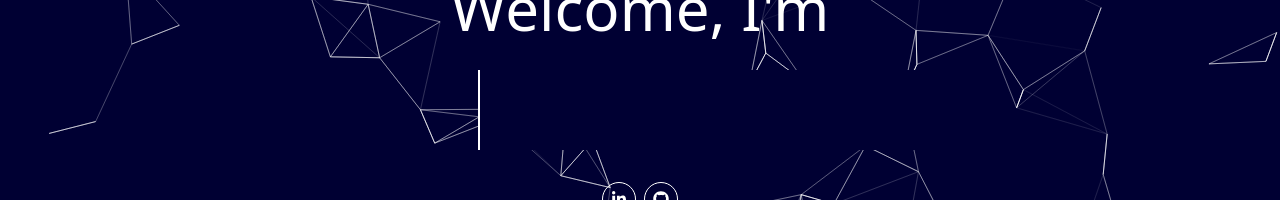
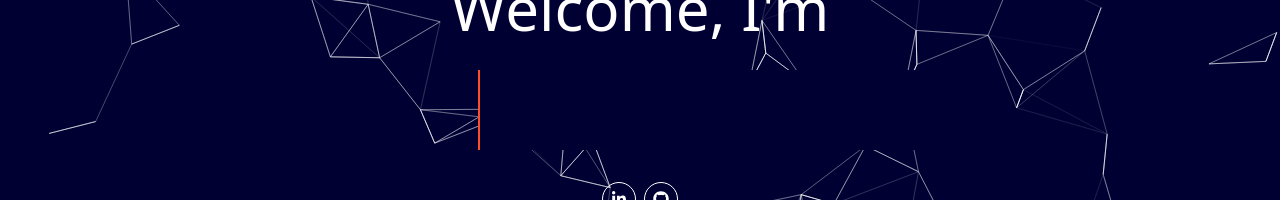
Before and after one commit to Nabin-web/Portfolio, a React (Vite) app in the folder Portfolio/: page / in a window 1280 px wide. Shown: the part 266-466 px from the top of the page. Built offline with nearby package versions, Linux system fonts and the light colour scheme.

Commit message:
update: animate on about us

```diff
--- a/Portfolio/package.json
+++ b/Portfolio/package.json
@@ -15,6 +15,7 @@
     "react": "^18.2.0",
     "react-dom": "^18.2.0",
     "react-icons": "^4.6.0",
+    "react-intersection-observer": "^9.13.1",
     "react-toastify": "^9.1.1",
     "react-tsparticles": "^2.5.3",
     "tsparticles": "^2.5.3"
--- a/Portfolio/src/App.css
+++ b/Portfolio/src/App.css
@@ -49,7 +49,7 @@ html {
 }
 
 .dynamic-txts li {
-  color: #ffffff;
+  color: #dd355c;
   font-size: 60px;
   font-weight: 500;
   position: relative;
@@ -76,7 +76,7 @@ html {
   height: 100%;
   width: 100%;
   /* border-left: 2px solid #ff005a; */
-  border-left: 2px solid #ffffff;
+  border-left: 2px solid #ff4c29;
   animation: typing 3s steps(10) infinite;
   background-color: rgb(0, 0, 51);
 }
--- a/Portfolio/src/Content/about.jsx
+++ b/Portfolio/src/Content/about.jsx
@@ -2,17 +2,7 @@ import React from "react";
 import Me from "../assets/nabin_bg.png";
 import Triangle from "../assets/triangle.png";
 import Quotation from "../assets/quotation.png";
-import { FaBrain, FaCode, FaServer } from "react-icons/fa";
-
-const Feature = ({ icon, title, description }) => (
-  <li className="flex gap-3">
-    <span className="text-blue-600">{icon}</span>
-    <div>
-      <h4 className="font-semibold">{title}</h4>
-      <p className="text-gray-600">{description}</p>
-    </div>
-  </li>
-);
+import {useInView} from 'react-intersection-observer'
 
 function WindowControls() {
   return (
@@ -25,17 +15,21 @@ function WindowControls() {
 }
 
 const About = () => {
+  const {ref, inView, entry} = useInView({
+    threshold: 0.5,
+  })
+
+  console.log({inView, entry})
   return (
-    <section id="about_section">
+    <section ref={ref}  id="about_section">
       <div className="text-white" style={{ marginTop: "750px" }}>
-        <div className=" grid md:grid-cols-2 grid-cols-1 gap-8 items-center">
-          <div className=" relative float-image">
+        <div className={` grid md:grid-cols-2 grid-cols-1 gap-8 items-center  `}>
+          <div className={`${inView ? " opacity-100 ":"opacity-0 -translate-x-60"} relative float-image transition-opacity duration-500 ease-out`}>
             <img src={Me} className="absolute md:left-12 left-6 -top-4 p-14 lg:p-28 rounded-full z-20" />
             <img src={Triangle} className=" rotate-12 "  />
+          </div>
 
-          </div>
-          <div className="">
-            <div className="md:p-0 px-4">
+            <div className={`${inView ? " opacity-100":"opacity-0 translate-x-60"} transition-all duration-500 md:p-0 px-4`}>
               <div className=" text-2xl font-bold">About Me</div>
               <div>
                 <img
@@ -93,7 +87,7 @@ const About = () => {
                 </div>
               </div>
             </div>
-          </div>
+
           <div />
         </div>
       </div>
--- a/Portfolio/src/Navbar/index.jsx
+++ b/Portfolio/src/Navbar/index.jsx
@@ -1,9 +1,12 @@
-import React, { useState } from "react";
+import React, { useEffect, useState } from "react";
 import "../index.css";
 import { FaGithub, FaLinkedin, FaLinkedinIn } from "react-icons/fa";
+import { useInView } from "react-intersection-observer";
 
 const Navbar = () => {
   const [scroll, setScroll] = useState(false);
+  const [hasAnimated, setHasAnimated]= useState(false)
+  const {ref, inView} = useInView({threshold:0})
   const navArray = [
     { label: "HOME", link: "#home", id: "home" },
     { label: "ABOUT", link: "#about", id: "about_section" },
@@ -21,6 +24,12 @@ const Navbar = () => {
       setScroll(false);
     }
   };
+
+  useEffect(()=>{
+    if(inView){
+      setHasAnimated(true)
+    }
+  },[inView])
   return (
     <>
       {" "}
@@ -56,8 +65,9 @@ const Navbar = () => {
           </div>
         </div>
       </div>
-      <section id="home" className="section">
-        <div className="flex flex-col items-center h-screen bg-prof  gap-8 absolute top-0 w-full justify-center text-white">
+      <section ref={ref} id="home" className="section">
+
+        <div className={` ${(hasAnimated ||inView) ? " opacity-100 ":"opacity-0"} flex flex-col items-center h-screen bg-prof  gap-8 absolute top-0 w-full justify-center text-white transition-opacity duration-1000`}>
           <div className="md:text-6xl text-3xl mt-30">Welcome, I'm</div>
           <ul className="dynamic-txts font-bold text-center">
             <li>Nabin Kutu</li>
```
Also changed, not shown: 1 other file (tests, documents, lock files or other folders).
